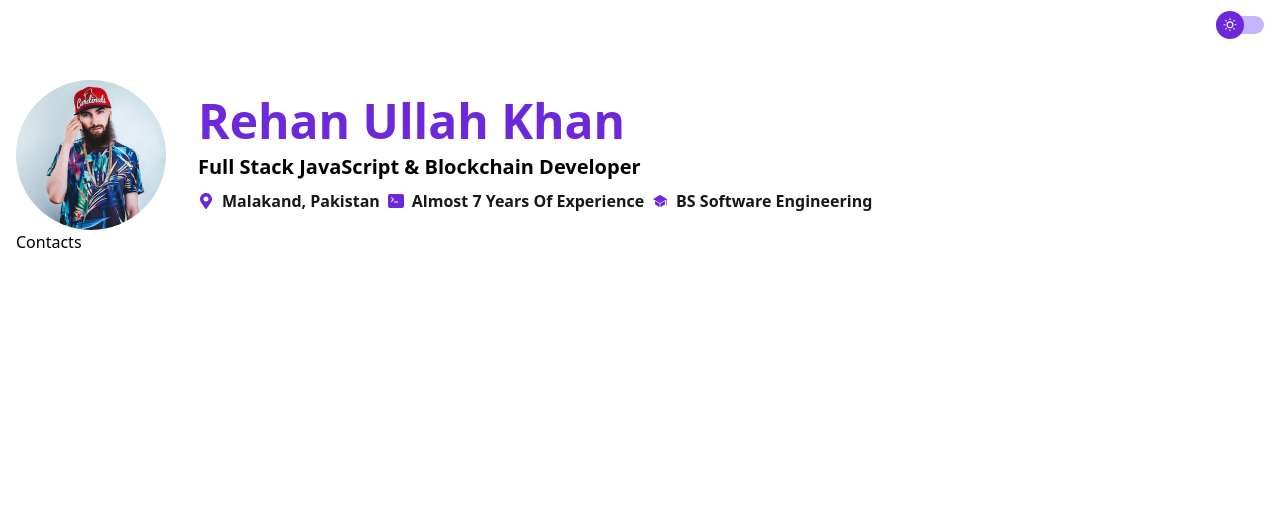
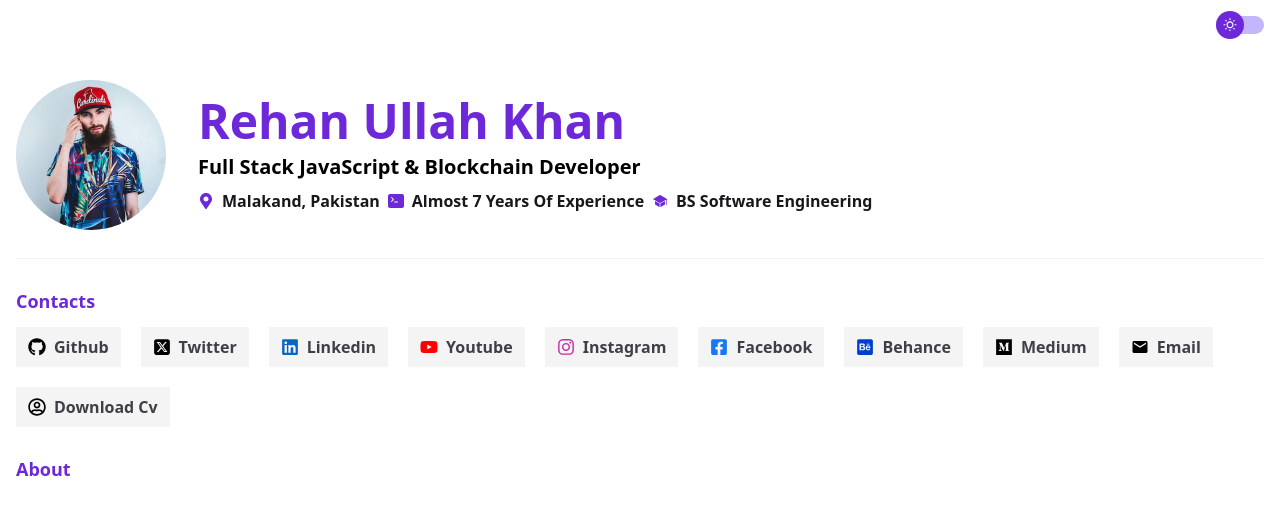
Before and after one commit to RaoulBonsso/nextjs_portfolio, a Next.js app in the folder portfolio/: page / in a window 1280 px wide. Shown: the top 514 px of the page. Built offline with nearby package versions, Linux system fonts and the light colour scheme.

Commit message:
contact section done and about section initialized

```diff
--- a/portfolio/app/layout.js
+++ b/portfolio/app/layout.js
@@ -14,8 +14,8 @@ const geistMono = Geist_Mono({
 });
 
 export const metadata = {
-  title: "Create Next App",
-  description: "Generated by create next app",
+  title: "Bonsso Tiogo Raoul",
+  description: "This is my portfolio 2025",
 };
 
 export default function RootLayout({ children }) {
--- a/portfolio/app/page.js
+++ b/portfolio/app/page.js
@@ -1,3 +1,4 @@
+import About from "@/components/About";
 import Contacts from "@/components/Contacts";
 import Header from "@/components/Header";
 
@@ -7,6 +8,7 @@ export default function Home() {
     <div className="mt-20">
       <Header/>
       <Contacts/>
+      <About/>
     </div>
   </main>
   );
--- /dev/null
+++ b/portfolio/components/About.js
@@ -0,0 +1,10 @@
+import Heading from "./Heading"
+const About = () => {
+  return (
+    <section>
+        <Heading>About</Heading>
+    </section>
+  )
+}
+
+export default About
--- a/portfolio/components/Contacts.js
+++ b/portfolio/components/Contacts.js
@@ -1,11 +1,68 @@
-import Heading from "./Heading"
+import Link from "next/link";
+import Heading from "./Heading";
+import data from "@/data/contacts";
+import { FaGithub } from "react-icons/fa";
+import { FaSquareXTwitter } from "react-icons/fa6";
+import { FaLinkedin } from "react-icons/fa";
+import { FaYoutube } from "react-icons/fa";
+import { FaInstagram } from "react-icons/fa";
+import { FaFacebookSquare } from "react-icons/fa";
+import { FaBehanceSquare } from "react-icons/fa";
+import { FaMedium } from "react-icons/fa";
+import { MdEmail } from "react-icons/md";
+import { FaRegUserCircle } from "react-icons/fa";
 
 const Contacts = () => {
   return (
-    <section>
-        <Heading>Contacts</Heading>
+    <section className="border-t py-7 border-zinc-100 dark:border-zinc-800">
+      <Heading>Contacts</Heading>
+      <div className="flex flex-wrap items-center gap-5">
+        {data.map((contact) => (
+          <Link
+            href={contact.link}
+            key={contact.id}
+            target="_blank"
+            className="flex items-center space-x-2 bg-zinc-100 dark:bg-zinc-800 px-3 py-2"
+          >
+            {contact.name === "github" && (
+              <FaGithub size={18} className="text-black dark:text-white" />
+            )}
+               {contact.name === "twitter" && (
+              <FaSquareXTwitter size={18} className="text-black dark:text-white" />
+            )}
+               {contact.name === "linkedin" && (
+              <FaLinkedin size={18} className="text-[#0a66c2] dark:text-white" />
+            )}
+               {contact.name === "youtube" && (
+              <FaYoutube size={18} className="text-[#ff0000] dark:text-white" />
+            )}
+               {contact.name === "instagram" && (
+              <FaInstagram size={18} className="text-[#c32aa3] dark:text-white" />
+            )}
+               {contact.name === "facebook" && (
+              <FaFacebookSquare size={18} className="text-[#1877f2] dark:text-white" />
+            )}
+               {contact.name === "behance" && (
+              <FaBehanceSquare size={18} className="text-[#003ECB] dark:text-white" />
+            )}
+               {contact.name === "medium" && (
+              <FaMedium size={18} className="text-black dark:text-white" />
+            )}
+               {contact.name === "email" && (
+              <MdEmail size={18} className="text-black dark:text-white" />
+            )}
+               {contact.name === "cv" && (
+              <FaRegUserCircle size={18} className="text-black dark:text-white" />
+            )}
+
+            <span className="text-base capitalize text-zinc-700 dark:text-white font-bold">
+              {contact.label}
+            </span>
+          </Link>
+        ))}
+      </div>
     </section>
-  )
-}
+  );
+};
 
-export default Contacts
+export default Contacts;
--- a/portfolio/components/Header.js
+++ b/portfolio/components/Header.js
@@ -9,7 +9,7 @@ import HeaderInfo from "../components/HeaderInfo";
 const Header = () => {
   const { image, name, jobTitle, address, experience, education } = data;
   return (
-    <header className="flex flex-wrap md:flex-row flex-col items-center gap-y-9 gap-x-8 ">
+    <header className="flex flex-wrap md:flex-row flex-col items-center gap-y-9 gap-x-8 pb-7">
       <div className="w-[200px] md:w-[150px] h-[200px]  md:h-[150px] relative rounded-full overflow-hidden">
         <Image
           src={image}
--- a/portfolio/components/Heading.js
+++ b/portfolio/components/Heading.js
@@ -1,7 +1,7 @@
 const Heading = ({children}) => {
   return (
 
-    <h3>{children}</h3>
+    <h3 className="capitalize text-base md:text-lg text-violet-700 dark:text-zinc-400 font-bold mb-3">{children}</h3>
   );
 }
 
--- /dev/null
+++ b/portfolio/data/about.js
@@ -0,0 +1,5 @@
+const data = {
+  heading: "Hello Everyone",
+  bio: "I'm Rehan Ullah Khan, a full-stack developer experienced in JavaScript, React, Next, Express, MongoDB, etc, I am a MERN Stack developer at Nordic Software Solution DUBAI, I teach on udemy since 2017 and also I educate people on my Youtube channel. I am a big fan of blockchain technology my next goal is to become an expert in blockchain technology.",
+};
+export default data;
```
